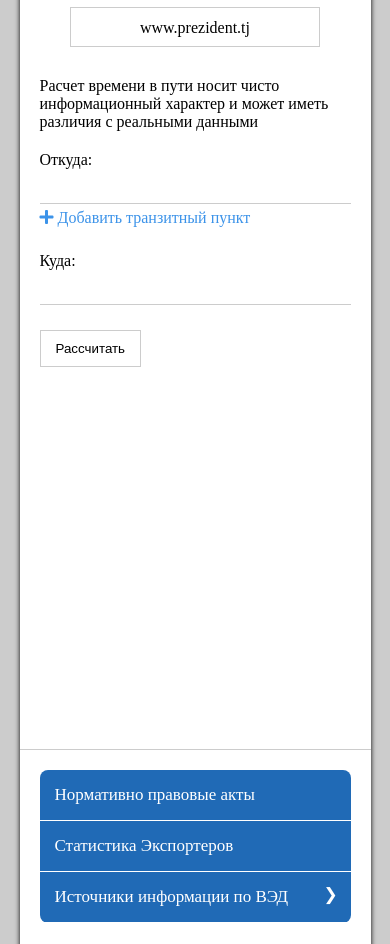
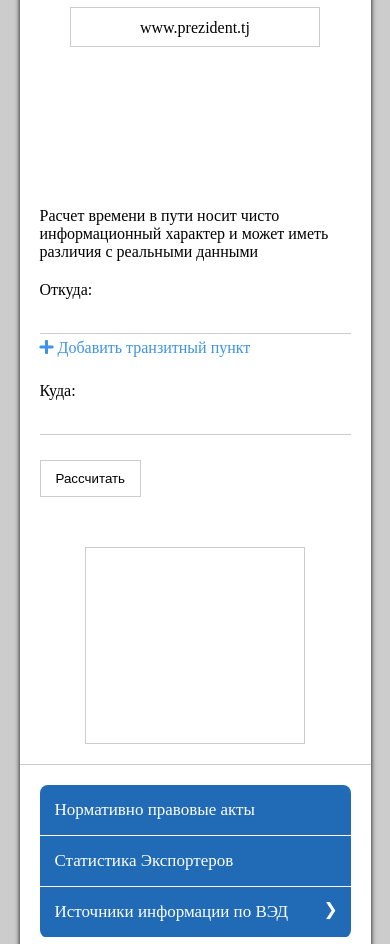
Before and after one commit to DenzelHawking/agencyexport, a plain HTML site: page index.html in a window 390 px wide. Shown: the part 640-1584 px from the top of the page. Drawn offline with nearby package versions, Linux system fonts and the light colour scheme; no server answers.

Commit message:
size of map changed

```diff
--- a/css/content.css
+++ b/css/content.css
@@ -210,7 +210,8 @@
 }
 
 .alert-text {
-  margin-top: 30px;
+  margin-top: 160px;
+  /* margin-top: 30px; */
 }
 
 @media screen and (min-width: 992px) {
--- a/css/map.css
+++ b/css/map.css
@@ -71,12 +71,6 @@ button.calculate-button:hover {
   margin-bottom: 20px;
 }
 
-#result-calculate {
-  /* margin-bottom: 190px; */
-  /* margin-bottom: 50px; */
-}
-
-
 #transit-point {
   display: none;
 }
@@ -86,7 +80,9 @@ button.calculate-button:hover {
 }
 
 #map, #google_map {
-  width: 100% !important;
+  width: 70% !important;
+  border: 1px solid #ccc;
+  margin: auto;
 }
 
 @media screen and (min-width: 992px) {
@@ -97,14 +93,14 @@ button.calculate-button:hover {
 
 @media screen and (max-width: 992px) {
   #map, #google_map {
-    height: 80vw !important;
+    height: 50vw !important;
   }
 }
 
 @media screen and (min-width: 767px) {
   #result-calculate {
-    margin-bottom: 190px;
-    /* margin-bottom: 50px; */
+    margin-bottom: 60px;
+    /* margin-bottom: 190px; */
   }
 }
 
```
Also changed, not shown: css/main.css (line endings or trailing spaces), images/header_bg.png (deleted), images/lang/en.png (deleted), images/lang/ru.png (deleted), images/lang/tj.png (deleted), images/logo-2.png (deleted).
